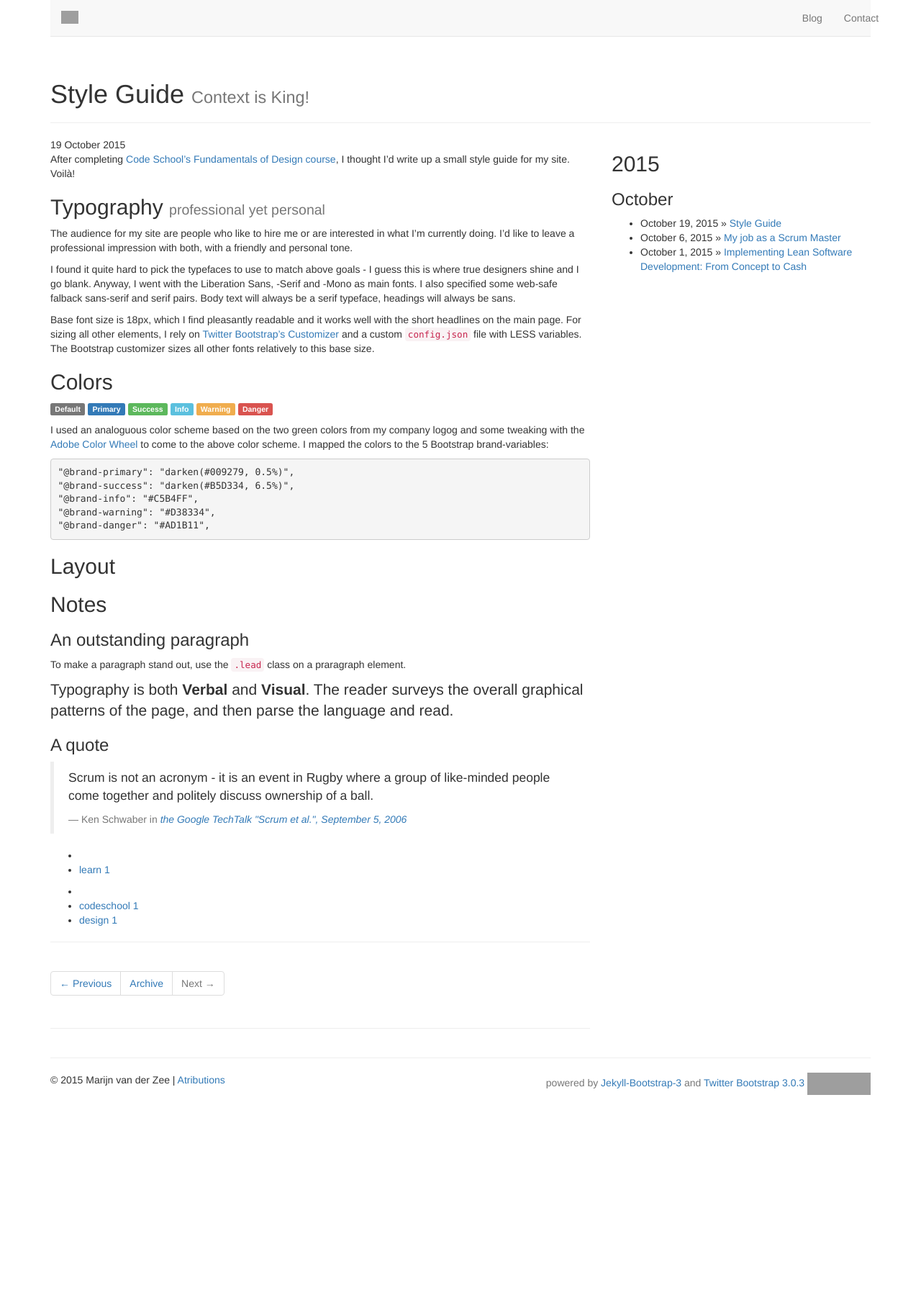
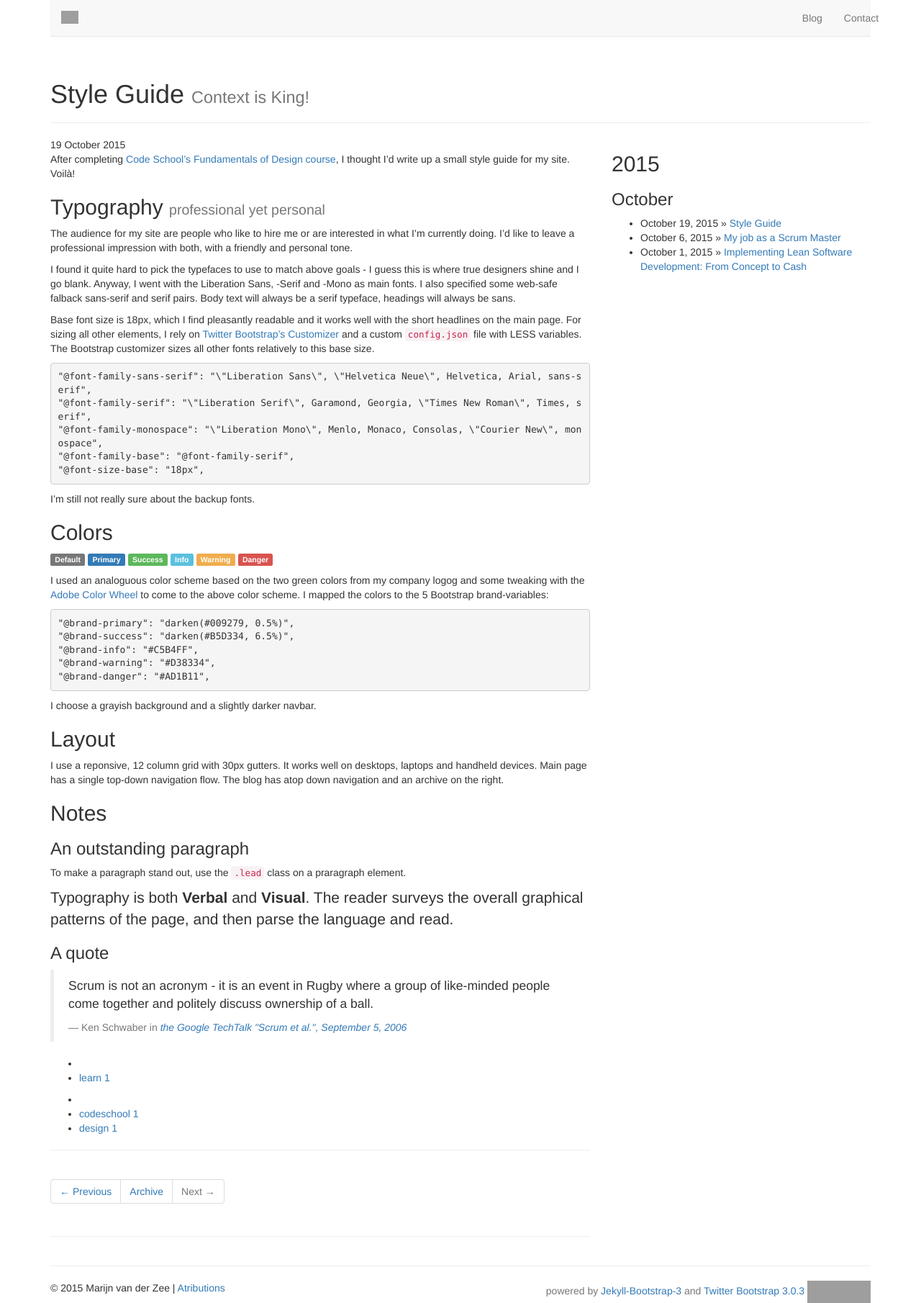
Before and after one commit to serraict/serraict.github.io, a Jekyll site: the page built from _posts/learn/2015-10-19-style-guide.md, in a window 1280 px wide. Shown: the whole page at 72% size. Built offline with Jekyll 4.4.1, drawn with Linux system fonts in a browser that asks for light colours; nearby versions of some CDN libraries; library files that are not in the unit come from our copies; Markdown is read by kramdown in place of the engine named in the settings; before the commit the page ends 1521 px from its top, so only the background shows below that; grey boxes are pictures that could not be loaded.

Commit message:
Wrap up style guide. To do: spell check.

````diff
--- a/_posts/learn/2015-10-19-style-guide.md
+++ b/_posts/learn/2015-10-19-style-guide.md
@@ -16,6 +16,16 @@ The audience for my site are people who like to hire me or are interested in wha
 I found it quite hard to pick the typefaces to use to match above goals - I guess this is where true designers shine and I go blank. Anyway, I went with the Liberation Sans, -Serif and -Mono as main fonts. I also specified some web-safe falback sans-serif and serif pairs. Body text will always be a serif typeface, headings will always be sans.
 
 Base font size is 18px, which I find pleasantly readable and it works well with the short headlines on the main page. For sizing all other elements, I rely on [Twitter Bootstrap's Customizer][BS] and a custom `config.json` file with LESS variables. The Bootstrap customizer sizes all other fonts relatively to this base size.
+
+```
+"@font-family-sans-serif": "\"Liberation Sans\", \"Helvetica Neue\", Helvetica, Arial, sans-serif",
+"@font-family-serif": "\"Liberation Serif\", Garamond, Georgia, \"Times New Roman\", Times, serif",
+"@font-family-monospace": "\"Liberation Mono\", Menlo, Monaco, Consolas, \"Courier New\", monospace",
+"@font-family-base": "@font-family-serif",
+"@font-size-base": "18px",
+```
+
+I'm still not really sure about the backup fonts.
 
 ##Colors
 
@@ -36,8 +46,11 @@ I used an analoguous color scheme based on the two green colors from my company
 "@brand-danger": "#AD1B11",
 ```
 
+I choose a grayish background and a slightly darker navbar.
+
 ##Layout
 
+I use a reponsive, 12 column grid with 30px gutters. It works well on desktops, laptops and handheld devices. Main page has a single top-down navigation flow. The blog has atop down navigation and an archive on the right.
 
 ##Notes
 
--- a/assets/themes/config.json
+++ b/assets/themes/config.json
@@ -147,7 +147,7 @@
     "@navbar-padding-vertical": "((@navbar-height - @line-height-computed) / 2)",
     "@navbar-collapse-max-height": "340px",
     "@navbar-default-color": "#777",
-    "@navbar-default-bg": "#f8f8f8",
+    "@navbar-default-bg": "darken(@body-bg, 2.5%)",
     "@navbar-default-border": "darken(@navbar-default-bg, 6.5%)",
     "@navbar-default-link-color": "#777",
     "@navbar-default-link-hover-color": "#333",
````
Also changed, not shown: assets/themes/bootstrap/resources/bootstrap/css/bootstrap-theme.css, assets/themes/bootstrap/resources/bootstrap/css/bootstrap-theme.min.css, assets/themes/bootstrap/resources/bootstrap/css/bootstrap.css, assets/themes/bootstrap/resources/bootstrap/css/bootstrap.min.css.
